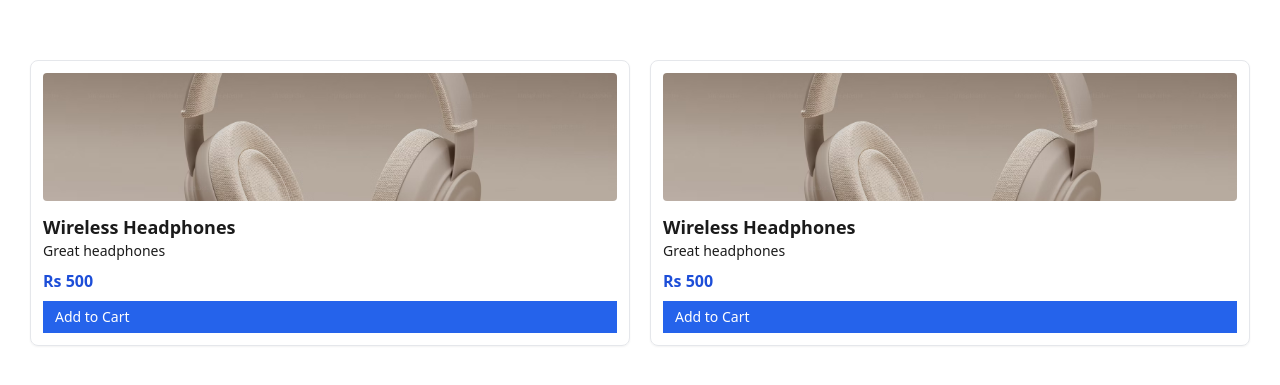
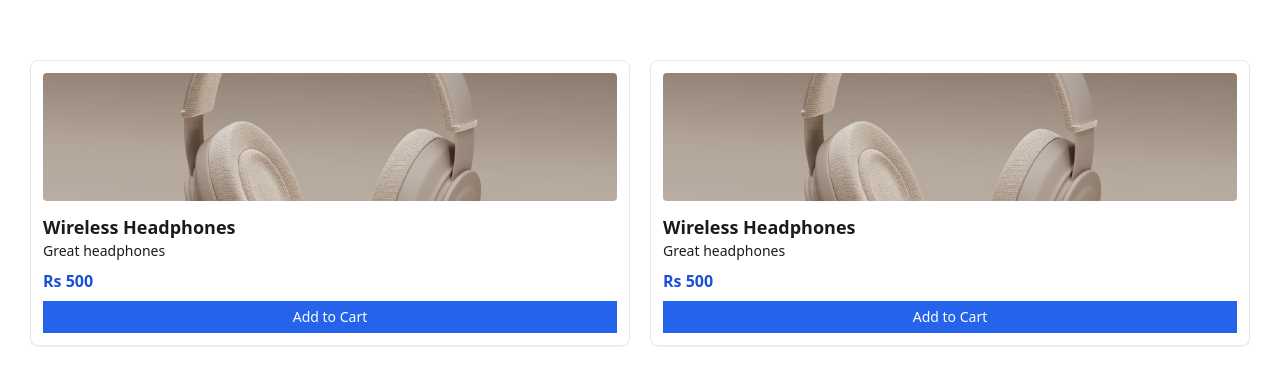
Before and after one commit to piyushsarin-sib/accessible-react-workshop, a React (Vite) app: page /playground/card in a window 1280 px wide. Shown: the part 117-502 px from the top of the page. Built offline with nearby package versions, Linux system fonts and the light colour scheme.

Commit message:
card: step1 added buttons tag

```diff
--- a/src/playground/Card/Card.jsx
+++ b/src/playground/Card/Card.jsx
@@ -1,5 +1,3 @@
-/* eslint-disable jsx-a11y/click-events-have-key-events */
-
 import React from "react";
 
 export const Card = () => {
@@ -30,24 +28,16 @@ export const Card = () => {
       {/* ISSUE 5: Price not associated with product */}
       <div className="block font-bold mb-2 text-blue-700">Rs 500</div>
 
-      {/* ISSUE 1: Non-semantic clickable div */}
-      <div
+      <button
         onClick={handleAddToCart}
         className="focus:outline-none focus:ring-2 focus:ring-blue-500 bg-blue-600 text-white hover:bg-blue-700 px-3 py-1.5 text-sm w-full"
         aria-label="Add Wireless Headphones to cart"
       >
         Add to Cart
-      </div>
+      </button>
     </li>
   );
 };
-
-//    6. Wrap in <article> with aria-labelledby
-//    7. Add focus-visible styles for keyboard users
-//    8. Add prefers-reduced-motion support
-//    9. Fully polished accessible Card component
-
-
 
 const CardWrapper = () => {
   return (
```
